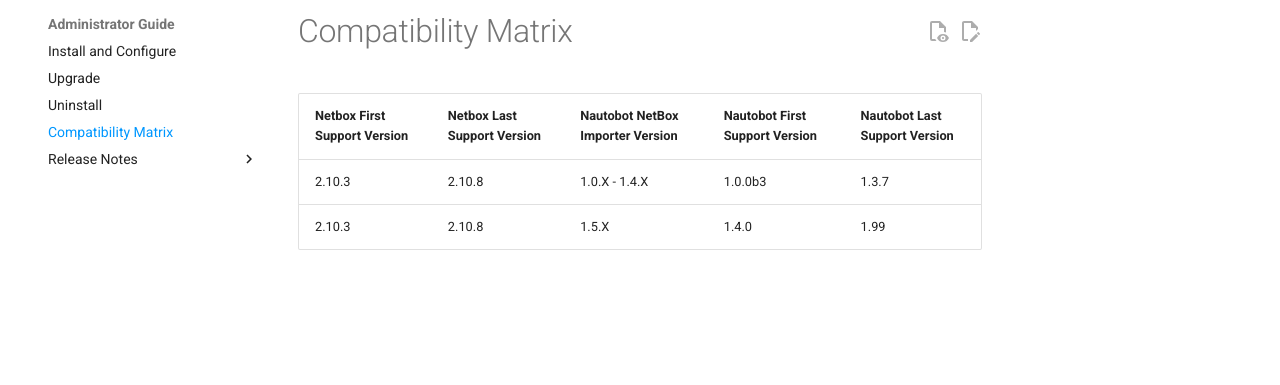
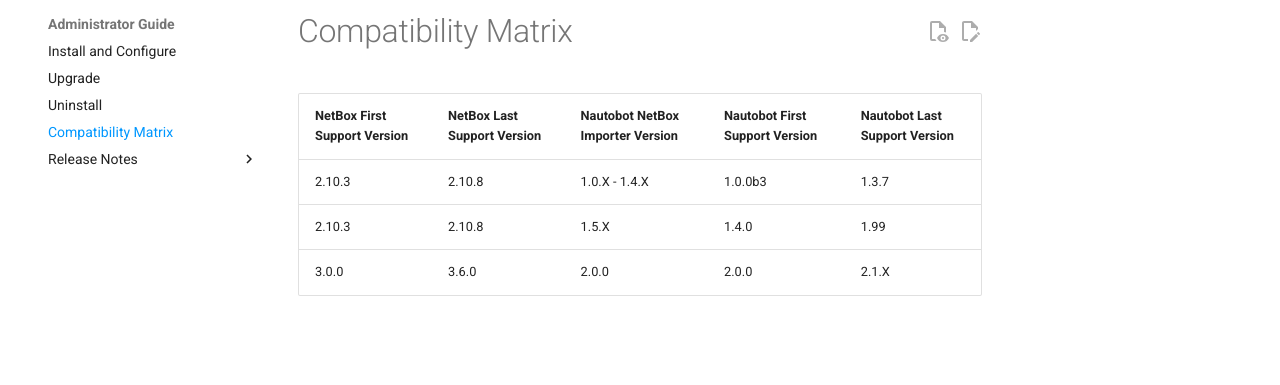
Before and after one commit to nautobot/nautobot-app-netbox-importer, an MkDocs documentation site: the page built from docs/admin/compatibility_matrix.md, in a window 1280 px wide. Shown: the part 151-536 px from the top of the page. Built offline with MkDocs 1.6.1 and Material for MkDocs 9.7.7, drawn with Linux system fonts in a browser that asks for light colours; comment, search, counter and statistics services are not loaded.

Commit message:
doc: compatibility matrix

```diff
--- a/docs/admin/compatibility_matrix.md
+++ b/docs/admin/compatibility_matrix.md
@@ -1,6 +1,7 @@
 # Compatibility Matrix
 
-| Netbox First Support Version | Netbox Last Support Version | Nautobot NetBox Importer Version | Nautobot First Support Version | Nautobot Last Support Version |
+| NetBox First Support Version | NetBox Last Support Version | Nautobot NetBox Importer Version | Nautobot First Support Version | Nautobot Last Support Version |
 | ---------------------------- | --------------------------- | -------------------------------- | ------------------------------ | ----------------------------- |
 | 2.10.3                       | 2.10.8                      | 1.0.X - 1.4.X                    | 1.0.0b3                        | 1.3.7                         |
 | 2.10.3                       | 2.10.8                      | 1.5.X                            | 1.4.0                          | 1.99                          |
+| 3.0.0                        | 3.6.0                       | 2.0.0                            | 2.0.0                          | 2.1.X                         |
```
